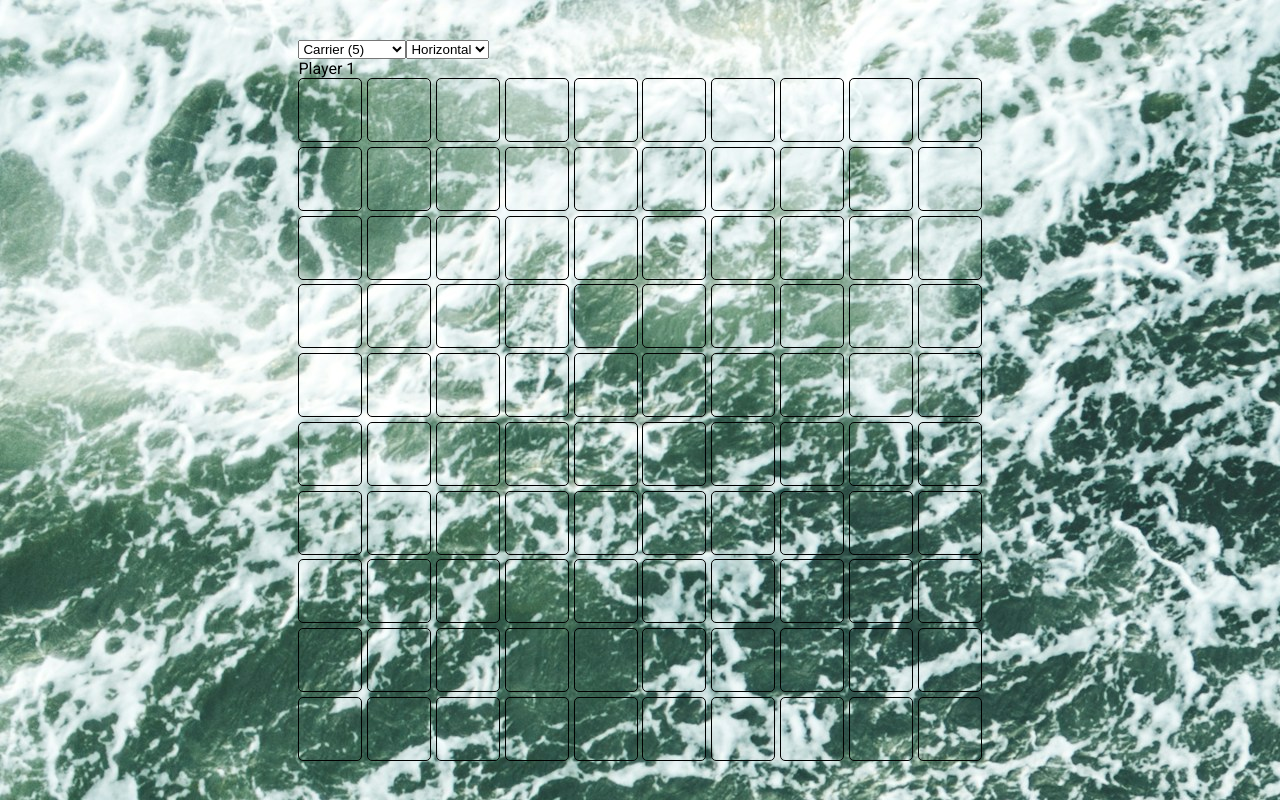
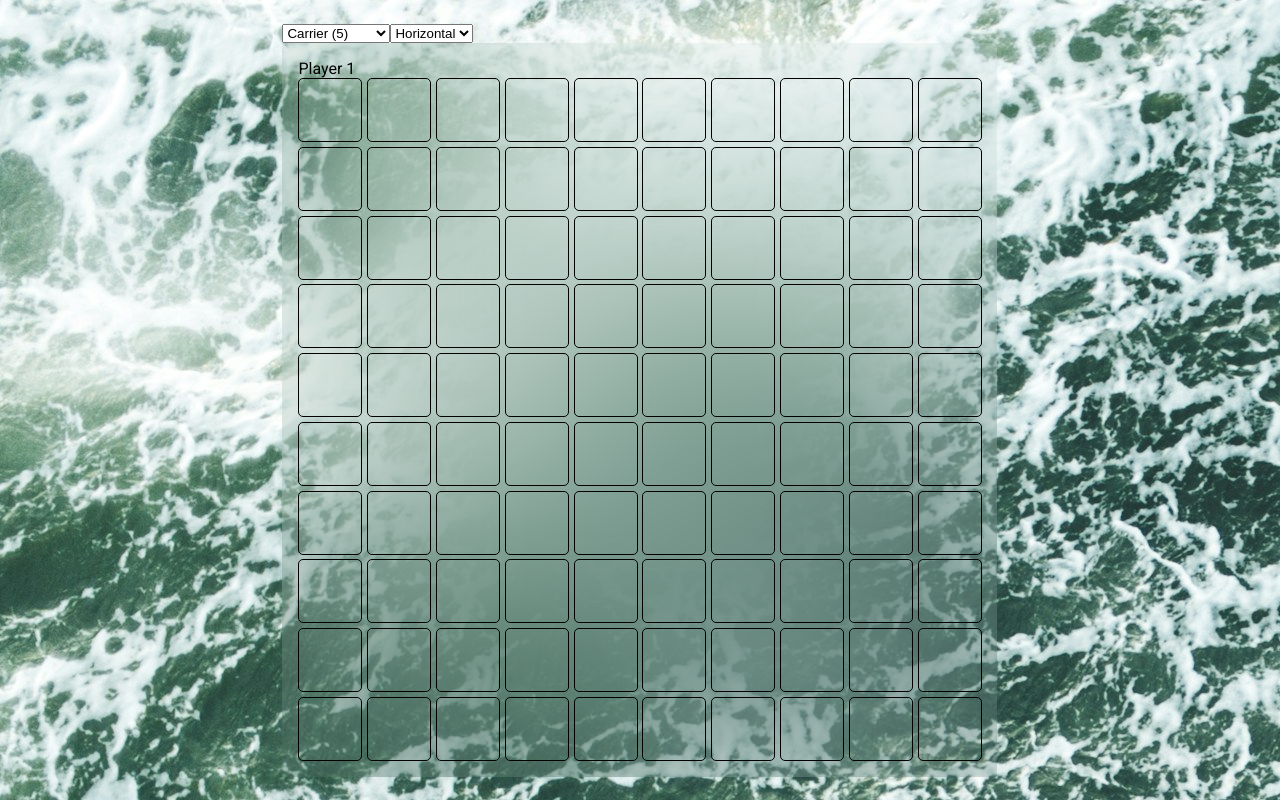
Before and after one commit to matthewb570/odin-battleship, a website built with webpack: page src/index.html in a window 1280 px wide. Built offline with nearby package versions, Linux system fonts and the light colour scheme.

Commit message:
Add blur to game board backgrounds

```diff
--- a/src/css/styles.css
+++ b/src/css/styles.css
@@ -56,3 +56,9 @@ body {
     justify-content: center;
     gap: 3rem;
 }
+
+.labeled-game-board {
+    padding: 1rem;
+    border-radius: 5px;
+    backdrop-filter: blur(100px);
+}
```
